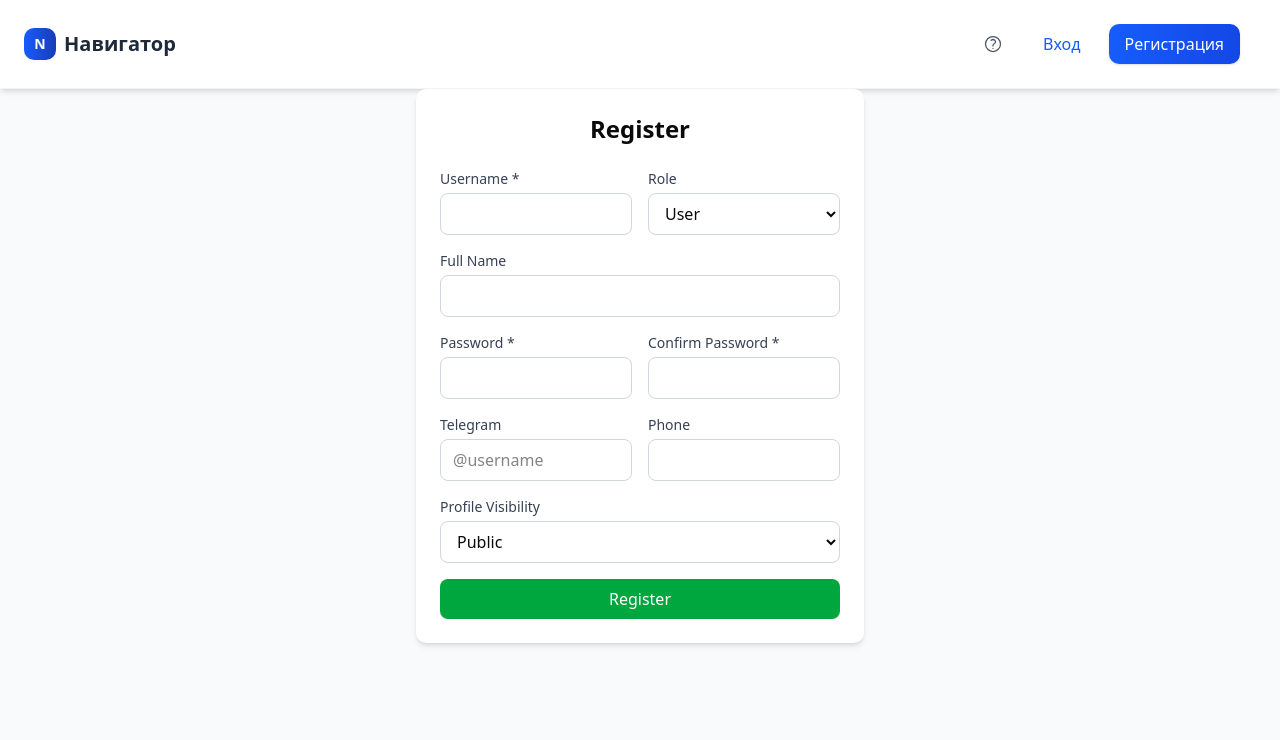
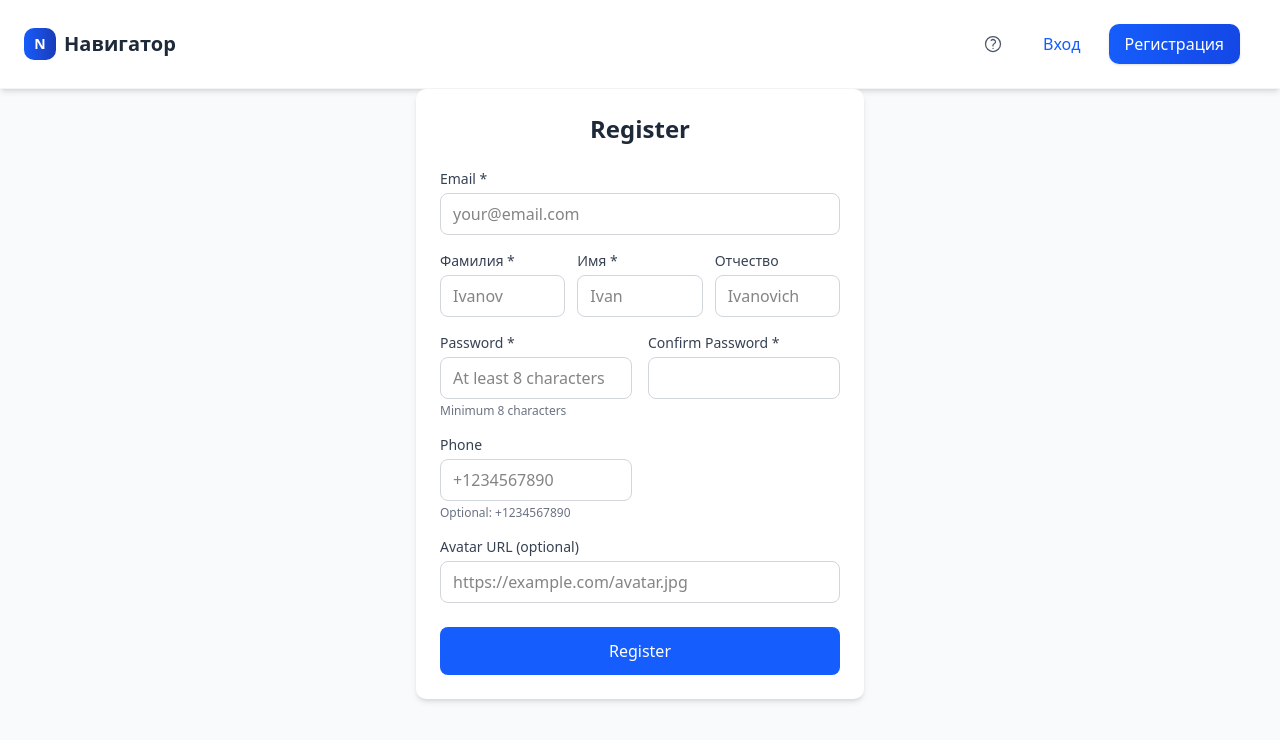
Before and after one commit to masterdigitalit/IS-TEXNOPARK, a React (Vite) app in the folder frontend/: page /register in a window 1280 px wide. Shown: the top 740 px of the page. Built offline with nearby package versions, Linux system fonts and the light colour scheme.

Commit message:
регистрация

```diff
--- a/frontend/src/components/auth/RegisterForm.tsx
+++ b/frontend/src/components/auth/RegisterForm.tsx
@@ -1,7 +1,7 @@
 // components/auth/RegisterForm.tsx
 import React, { useState } from 'react';
 import { useAuth } from '../../contexts/AuthContext';
-
+import { useNavigate } from 'react-router-dom';
 interface RegisterFormProps {
   onSuccess?: () => void;
   onSwitchToLogin?: () => void;
@@ -12,17 +12,18 @@ export const RegisterForm: React.FC<RegisterFormProps> = ({
   onSwitchToLogin
 }) => {
   const [formData, setFormData] = useState({
-    username: '',
+    email: '',
     password: '',
     password_confirm: '',
-    role: 'user', // или другая роль по умолчанию
-    fullName: '',
-    telegramUsername: '',
+    first_name: '',
+    middle_name: '',  // Фамилия
+    last_name: '',    // Отчество
     phone: '',
-    visibility: 'public',
+    avatar_url: '',
   });
 
   const [error, setError] = useState<string | null>(null);
+  const [errors, setErrors] = useState<{[key: string]: string}>({});
   const [isLoading, setIsLoading] = useState(false);
 
   const { register } = useAuth();
@@ -30,25 +31,106 @@ export const RegisterForm: React.FC<RegisterFormProps> = ({
   const handleChange = (e: React.ChangeEvent<HTMLInputElement | HTMLSelectElement>) => {
     const { name, value } = e.target;
     setFormData(prev => ({ ...prev, [name]: value }));
+    // Очищаем ошибку для этого поля при изменении
+    if (errors[name]) {
+      setErrors(prev => ({ ...prev, [name]: '' }));
+    }
   };
-
+  const navigate = useNavigate();
   const handleSubmit = async (e: React.FormEvent) => {
     e.preventDefault();
     setError(null);
+    setErrors({});
+
+    // Валидация на клиенте
+    const validationErrors: {[key: string]: string} = {};
+
+    // Проверка email
+    const emailRegex = /^[^\s@]+@[^\s@]+\.[^\s@]+$/;
+    if (!formData.email) {
+      validationErrors.email = 'Email is required';
+    } else if (!emailRegex.test(formData.email)) {
+      validationErrors.email = 'Please enter a valid email address';
+    }
 
     // Проверка паролей
-    if (formData.password !== formData.password_confirm) {
-      setError('Passwords do not match');
+    if (!formData.password) {
+      validationErrors.password = 'Password is required';
+    } else if (formData.password.length < 8) {
+      validationErrors.password = 'Password must be at least 8 characters long';
+    }
+
+    if (!formData.password_confirm) {
+      validationErrors.password_confirm = 'Please confirm your password';
+    } else if (formData.password !== formData.password_confirm) {
+      validationErrors.password_confirm = 'Passwords do not match';
+    }
+
+    // Проверка обязательных полей
+    if (!formData.first_name) {
+      validationErrors.first_name = 'First name is required';
+    }
+
+    if (!formData.middle_name) {
+      validationErrors.middle_name = 'Last name is required';
+    }
+
+    if (Object.keys(validationErrors).length > 0) {
+      setErrors(validationErrors);
       return;
     }
 
     setIsLoading(true);
 
     try {
-      await register(formData);
+      // Подготавливаем данные для отправки - ВКЛЮЧАЕМ password_confirm!
+      const registerData = {
+        email: formData.email,
+        password: formData.password,
+        password_confirm: formData.password_confirm,  // ВАЖНО: добавляем это поле
+        first_name: formData.first_name,
+        middle_name: formData.middle_name,
+        last_name: formData.last_name || null,
+        phone: formData.phone || null,
+        avatar_url: formData.avatar_url || null,
+      };
+
+      console.log('Sending registration data:', registerData); // Для отладки
+
+      await register(registerData);
       onSuccess?.();
+      navigate('/login-redirect')
     } catch (err: any) {
+      console.error('Registration error:', err); // Для отладки
+
+      // Обработка ошибок сервера
+      if (err.response?.data) {
+        const data = err.response.data;
+        console.log('Server error response:', data); // Для отладки
+
+        const serverErrors: {[key: string]: string} = {};
+
+        // Парсим ошибки Django
+        Object.keys(data).forEach(key => {
+          if (Array.isArray(data[key])) {
+            serverErrors[key] = data[key][0];
+          } else if (typeof data[key] === 'string') {
+            serverErrors[key] = data[key];
+          }
+        });
+
+        if (Object.keys(serverErrors).length > 0) {
+          setErrors(serverErrors);
+        } else if (data.detail) {
+          setError(typeof data.detail === 'string' ? data.detail : JSON.stringify(data.detail));
+        } else if (data.non_field_errors) {
+          setError(Array.isArray(data.non_field_errors) ? data.non_field_errors[0] : data.non_field_errors);
+        } else {
+          setError('Registration failed. Please check your data.');
+        }
+      } else {
         setError(err.message || 'Registration failed');
+      }
     } finally {
       setIsLoading(false);
     }
@@ -56,61 +138,98 @@ export const RegisterForm: React.FC<RegisterFormProps> = ({
 
   return (
     <div className="max-w-md mx-auto p-6 bg-white rounded-lg shadow-md">
-      <h2 className="text-2xl font-bold mb-6 text-center">Register</h2>
+      <h2 className="text-2xl font-bold mb-6 text-center text-gray-800">Register</h2>
 
       <form onSubmit={handleSubmit} className="space-y-4">
         {error && (
-          <div className="bg-red-50 text-red-700 p-3 rounded-md text-sm">
+          <div className="bg-red-50 border border-red-200 text-red-700 p-3 rounded-md text-sm">
             {error}
           </div>
         )}
 
-        <div className="grid grid-cols-1 md:grid-cols-2 gap-4">
         <div>
-            <label htmlFor="username" className="block text-sm font-medium text-gray-700 mb-1">
-              Username *
+          <label htmlFor="email" className="block text-sm font-medium text-gray-700 mb-1">
+            Email *
           </label>
           <input
-              id="username"
-              name="username"
-              type="text"
-              value={formData.username}
+            id="email"
+            name="email"
+            type="email"
+            value={formData.email}
             onChange={handleChange}
             required
-              className="w-full px-3 py-2 border border-gray-300 rounded-md focus:outline-none focus:ring-2 focus:ring-blue-500"
+            placeholder="your@email.com"
+            className={`w-full px-3 py-2 border rounded-md focus:outline-none focus:ring-2 focus:ring-blue-500 focus:border-blue-500 transition-colors ${
+              errors.email ? 'border-red-500' : 'border-gray-300'
+            }`}
           />
+          {errors.email && (
+            <p className="mt-1 text-sm text-red-600">{errors.email}</p>
+          )}
+        </div>
+
+        <div className="grid grid-cols-1 md:grid-cols-3 gap-3">
+          <div>
+            <label htmlFor="middle_name" className="block text-sm font-medium text-gray-700 mb-1">
+              Фамилия *
+            </label>
+            <input
+              id="middle_name"
+              name="middle_name"
+              type="text"
+              value={formData.middle_name}
+              onChange={handleChange}
+              required
+              placeholder="Ivanov"
+              className={`w-full px-3 py-2 border rounded-md focus:outline-none focus:ring-2 focus:ring-blue-500 focus:border-blue-500 transition-colors ${
+                errors.middle_name ? 'border-red-500' : 'border-gray-300'
+              }`}
+            />
+            {errors.middle_name && (
+              <p className="mt-1 text-sm text-red-600">{errors.middle_name}</p>
+            )}
           </div>
 
           <div>
-            <label htmlFor="role" className="block text-sm font-medium text-gray-700 mb-1">
-              Role
+            <label htmlFor="first_name" className="block text-sm font-medium text-gray-700 mb-1">
+              Имя *
             </label>
-            <select
-              id="role"
-              name="role"
-              value={formData.role}
+            <input
+              id="first_name"
+              name="first_name"
+              type="text"
+              value={formData.first_name}
               onChange={handleChange}
-              className="w-full px-3 py-2 border border-gray-300 rounded-md focus:outline-none focus:ring-2 focus:ring-blue-500"
-            >
-              <option value="user">User</option>
-              <option value="admin">Admin</option>
-              <option value="moderator">Moderator</option>
-            </select>
-          </div>
+              required
+              placeholder="Ivan"
+              className={`w-full px-3 py-2 border rounded-md focus:outline-none focus:ring-2 focus:ring-blue-500 focus:border-blue-500 transition-colors ${
+                errors.first_name ? 'border-red-500' : 'border-gray-300'
+              }`}
+            />
+            {errors.first_name && (
+              <p className="mt-1 text-sm text-red-600">{errors.first_name}</p>
+            )}
           </div>
 
           <div>
-          <label htmlFor="fullName" className="block text-sm font-medium text-gray-700 mb-1">
-            Full Name
+            <label htmlFor="last_name" className="block text-sm font-medium text-gray-700 mb-1">
+              Отчество
             </label>
             <input
-            id="fullName"
-            name="fullName"
+              id="last_name"
+              name="last_name"
               type="text"
-            value={formData.fullName}
+              value={formData.last_name}
               onChange={handleChange}
-            className="w-full px-3 py-2 border border-gray-300 rounded-md focus:outline-none focus:ring-2 focus:ring-blue-500"
+              placeholder="Ivanovich"
+              className={`w-full px-3 py-2 border rounded-md focus:outline-none focus:ring-2 focus:ring-blue-500 focus:border-blue-500 transition-colors ${
+                errors.last_name ? 'border-red-500' : 'border-gray-300'
+              }`}
             />
+            {errors.last_name && (
+              <p className="mt-1 text-sm text-red-600">{errors.last_name}</p>
+            )}
+          </div>
         </div>
 
         <div className="grid grid-cols-1 md:grid-cols-2 gap-4">
@@ -125,8 +244,17 @@ export const RegisterForm: React.FC<RegisterFormProps> = ({
               value={formData.password}
               onChange={handleChange}
               required
-              className="w-full px-3 py-2 border border-gray-300 rounded-md focus:outline-none focus:ring-2 focus:ring-blue-500"
+              minLength={8}
+              placeholder="At least 8 characters"
+              className={`w-full px-3 py-2 border rounded-md focus:outline-none focus:ring-2 focus:ring-blue-500 focus:border-blue-500 transition-colors ${
+                errors.password ? 'border-red-500' : 'border-gray-300'
+              }`}
             />
+            {errors.password ? (
+              <p className="mt-1 text-sm text-red-600">{errors.password}</p>
+            ) : (
+              <p className="mt-1 text-xs text-gray-500">Minimum 8 characters</p>
+            )}
           </div>
 
           <div>
@@ -140,27 +268,18 @@ export const RegisterForm: React.FC<RegisterFormProps> = ({
               value={formData.password_confirm}
               onChange={handleChange}
               required
-              className="w-full px-3 py-2 border border-gray-300 rounded-md focus:outline-none focus:ring-2 focus:ring-blue-500"
+              minLength={8}
+              className={`w-full px-3 py-2 border rounded-md focus:outline-none focus:ring-2 focus:ring-blue-500 focus:border-blue-500 transition-colors ${
+                errors.password_confirm ? 'border-red-500' : 'border-gray-300'
+              }`}
             />
+            {errors.password_confirm && (
+              <p className="mt-1 text-sm text-red-600">{errors.password_confirm}</p>
+            )}
           </div>
         </div>
 
         <div className="grid grid-cols-1 md:grid-cols-2 gap-4">
-          <div>
-            <label htmlFor="telegramUsername" className="block text-sm font-medium text-gray-700 mb-1">
-              Telegram
-            </label>
-            <input
-              id="telegramUsername"
-              name="telegramUsername"
-              type="text"
-              value={formData.telegramUsername}
-              onChange={handleChange}
-              placeholder="@username"
-              className="w-full px-3 py-2 border border-gray-300 rounded-md focus:outline-none focus:ring-2 focus:ring-blue-500"
-            />
-          </div>
-
           <div>
             <label htmlFor="phone" className="block text-sm font-medium text-gray-700 mb-1">
               Phone
@@ -171,47 +290,68 @@ export const RegisterForm: React.FC<RegisterFormProps> = ({
               type="tel"
               value={formData.phone}
               onChange={handleChange}
-              className="w-full px-3 py-2 border border-gray-300 rounded-md focus:outline-none focus:ring-2 focus:ring-blue-500"
+              placeholder="+1234567890"
+              className={`w-full px-3 py-2 border rounded-md focus:outline-none focus:ring-2 focus:ring-blue-500 focus:border-blue-500 transition-colors ${
+                errors.phone ? 'border-red-500' : 'border-gray-300'
+              }`}
             />
+            {errors.phone ? (
+              <p className="mt-1 text-sm text-red-600">{errors.phone}</p>
+            ) : (
+              <p className="mt-1 text-xs text-gray-500">Optional: +1234567890</p>
+            )}
           </div>
         </div>
 
         <div>
-          <label htmlFor="visibility" className="block text-sm font-medium text-gray-700 mb-1">
-            Profile Visibility
+          <label htmlFor="avatar_url" className="block text-sm font-medium text-gray-700 mb-1">
+            Avatar URL (optional)
           </label>
-          <select
-            id="visibility"
-            name="visibility"
-            value={formData.visibility}
+          <input
+            id="avatar_url"
+            name="avatar_url"
+            type="url"
+            value={formData.avatar_url}
             onChange={handleChange}
-            className="w-full px-3 py-2 border border-gray-300 rounded-md focus:outline-none focus:ring-2 focus:ring-blue-500"
-          >
-            <option value="public">Public</option>
-            <option value="private">Private</option>
-            <option value="friends">Friends Only</option>
-          </select>
+            placeholder="https://example.com/avatar.jpg"
+            className={`w-full px-3 py-2 border rounded-md focus:outline-none focus:ring-2 focus:ring-blue-500 focus:border-blue-500 transition-colors ${
+              errors.avatar_url ? 'border-red-500' : 'border-gray-300'
+            }`}
+          />
+          {errors.avatar_url && (
+            <p className="mt-1 text-sm text-red-600">{errors.avatar_url}</p>
+          )}
         </div>
 
+        <div className="pt-2">
           <button
             type="submit"
             disabled={isLoading}
-          className="w-full bg-green-600 text-white py-2 px-4 rounded-md hover:bg-green-700 focus:outline-none focus:ring-2 focus:ring-green-500 focus:ring-offset-2 disabled:opacity-50 disabled:cursor-not-allowed transition-colors"
+            className="w-full bg-blue-600 text-white py-3 px-4 rounded-md hover:bg-blue-700 focus:outline-none focus:ring-2 focus:ring-blue-500 focus:ring-offset-2 disabled:opacity-50 disabled:cursor-not-allowed transition-colors font-medium"
           >
-          {isLoading ? 'Registering...' : 'Register'}
+            {isLoading ? (
+              <span className="flex items-center justify-center">
+                <svg className="animate-spin -ml-1 mr-2 h-4 w-4 text-white" xmlns="http://www.w3.org/2000/svg" fill="none" viewBox="0 0 24 24">
+                  <circle className="opacity-25" cx="12" cy="12" r="10" stroke="currentColor" strokeWidth="4"></circle>
+                  <path className="opacity-75" fill="currentColor" d="M4 12a8 8 0 018-8V0C5.373 0 0 5.373 0 12h4zm2 5.291A7.962 7.962 0 014 12H0c0 3.042 1.135 5.824 3 7.938l3-2.647z"></path>
+                </svg>
+                Registering...
+              </span>
+            ) : 'Register'}
           </button>
+        </div>
       </form>
 
       {onSwitchToLogin && (
-        <div className="mt-4 text-center">
+        <div className="mt-6 pt-4 border-t border-gray-200 text-center">
           <p className="text-sm text-gray-600">
             Already have an account?{' '}
             <button
               type="button"
               onClick={onSwitchToLogin}
-              className="text-blue-600 hover:text-blue-800 font-medium"
+              className="text-blue-600 hover:text-blue-800 font-medium focus:outline-none focus:underline"
             >
-              Login
+              Sign in
             </button>
           </p>
         </div>
--- a/frontend/src/components/auth/RoleBasedRedirect.tsx
+++ b/frontend/src/components/auth/RoleBasedRedirect.tsx
@@ -14,7 +14,7 @@ export const RoleBasedRedirect: React.FC = () => {
           navigate('/admin/dashboard');
           break;
         case 'user':
-          navigate('/teacher/dashboard');
+          navigate('/user/dashboard');
           break;
 
         default:
```
Lines whose indentation alone changed are shown as unchanged.
